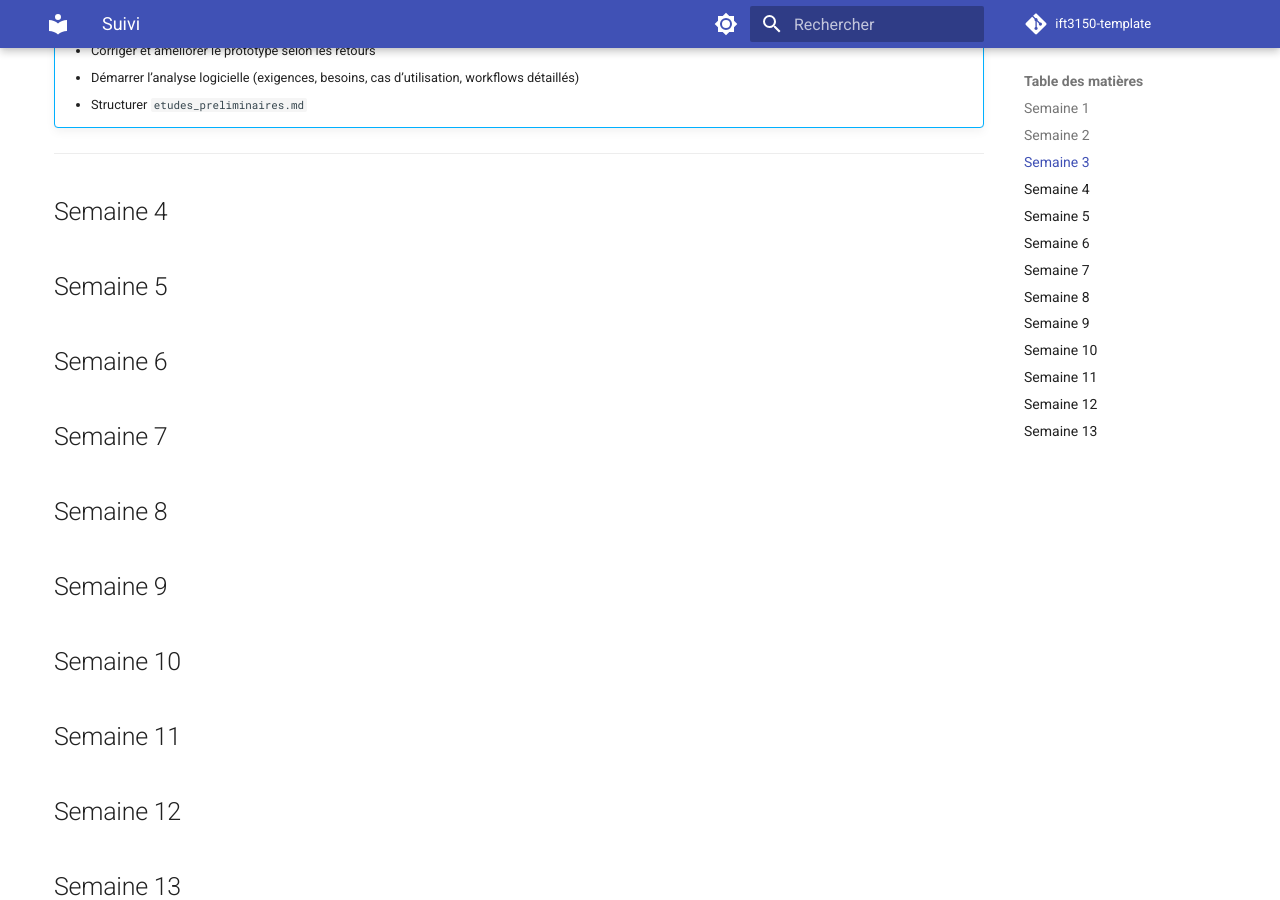
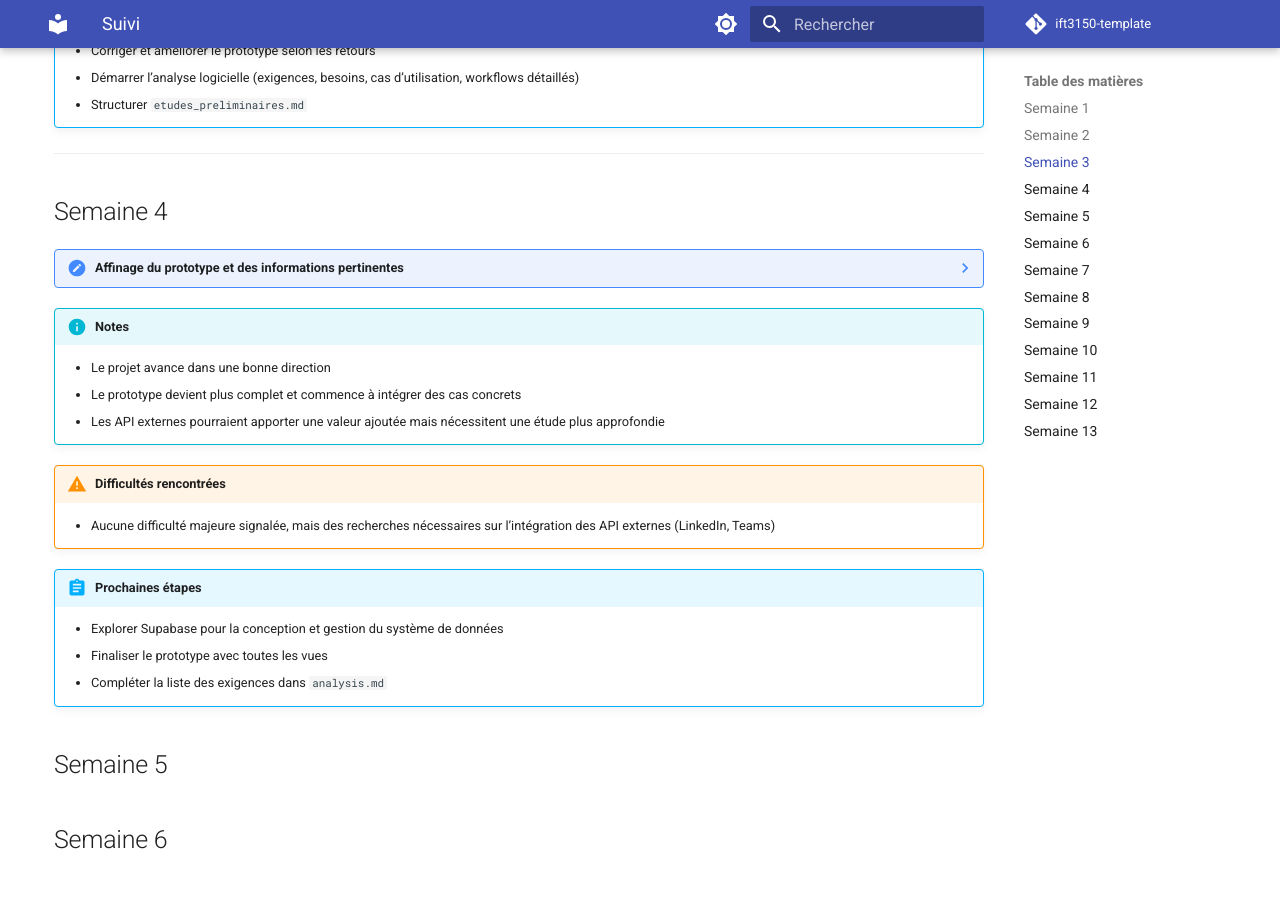
Before and after one commit to udem-diro/atrium, an MkDocs documentation site: the page built from docs/suivi.md, in a window 1280 px wide and 900 px high, scrolled down 1660 px. Built offline with MkDocs 1.6.1 and Material for MkDocs 9.7.7, drawn with Linux system fonts in a browser that asks for light colours; comment, search, counter and statistics services are not loaded.

Commit message:
ajout des notes de suivi pour la semaine

```diff
--- a/docs/suivi.md
+++ b/docs/suivi.md
@@ -73,6 +73,34 @@
 
 ## Semaine 4
 
+??? note "Affinage du prototype et des informations pertinentes"
+    - [x] Discussions autour du prototype : bonnes orientations, pas de problèmes majeurs de design
+    - [x] Liste des informations pour chaque acteur (professeur, étudiant, administration)
+        * Définir ce que chaque acteur peut publier et ce qu’il recherche
+        * Filtrer les informations pertinentes (obligatoires vs optionnelles)
+        * Réflexion sur la présentation des informations aux utilisateurs
+    - [x] Exemple concret :
+        * Lorsqu’un étudiant saisit son programme d’études → une liste de cours lui est proposée
+        * Il peut cocher les cours suivis
+        * Automatisation : calcul automatique du nombre de crédits
+    - [x] Discussion sur l’utilisation possible d’API externes (LinkedIn, Microsoft Teams) pour enrichir les informations et les disponibilités
+
+!!! info "Notes"
+    - Le projet avance dans une bonne direction
+    - Le prototype devient plus complet et commence à intégrer des cas concrets
+    - Les API externes pourraient apporter une valeur ajoutée mais nécessitent une étude plus approfondie
+
+!!! warning "Difficultés rencontrées"
+    - Aucune difficulté majeure signalée, mais des recherches nécessaires sur l’intégration des API externes (LinkedIn, Teams)
+
+!!! abstract "Prochaines étapes"
+    - Explorer Supabase pour la conception et gestion du système de données
+    - Finaliser le prototype avec toutes les vues
+    - Compléter la liste des exigences dans `analysis.md`
+
+
+
+
 ## Semaine 5
 
 ## Semaine 6
```
